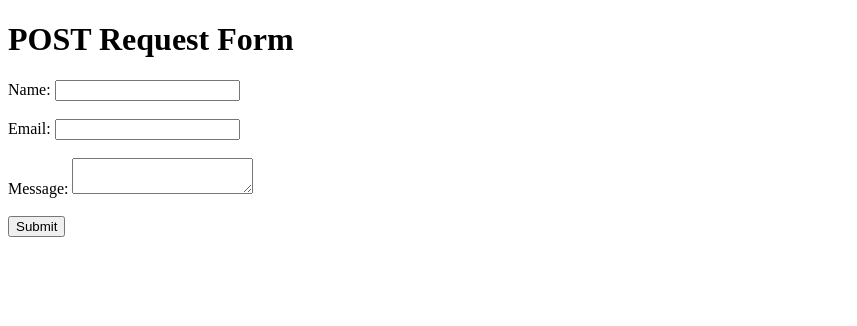
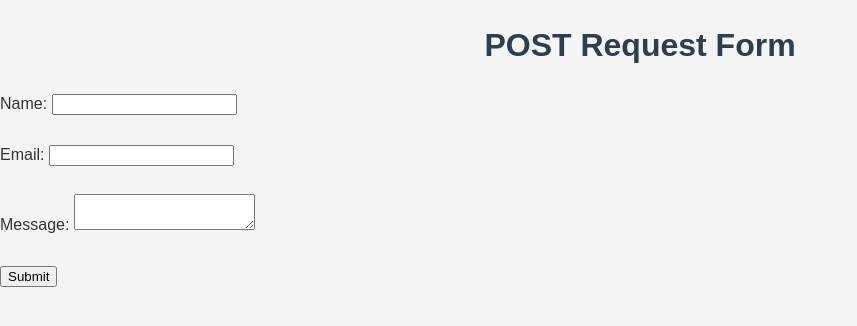
Before and after one commit to damachad/42_webserv, a plain HTML site: page resources/post_request_cgi.html in a window 1280 px wide. Shown: the whole page, without its empty margins (0-857 px from the left). Drawn offline with Linux system fonts and the light colour scheme.

Commit message:
Add favicon.ico and links to it

```diff
--- a/resources/post_request_cgi.html
+++ b/resources/post_request_cgi.html
@@ -3,6 +3,8 @@
 <head>
   <meta charset="UTF-8">
   <meta name="viewport" content="width=device-width, initial-scale=1.0">
+  <link rel="icon" href="assets/favicon.ico" type="image/x-icon">
+  <link rel="stylesheet" href="assets/css/style.css">
   <title>POST Request Form</title>
   <script>
     async function fetchAndPopulate() {
```
Also changed, not shown: resources/404.html (+1 -0 lines), resources/delete_request.html (+1 -0 lines), resources/get_request.html (+1 -0 lines), resources/index.html (+1 -0 lines), resources/post_request.html (+1 -0 lines), resources/assets/favicon.ico (added).
